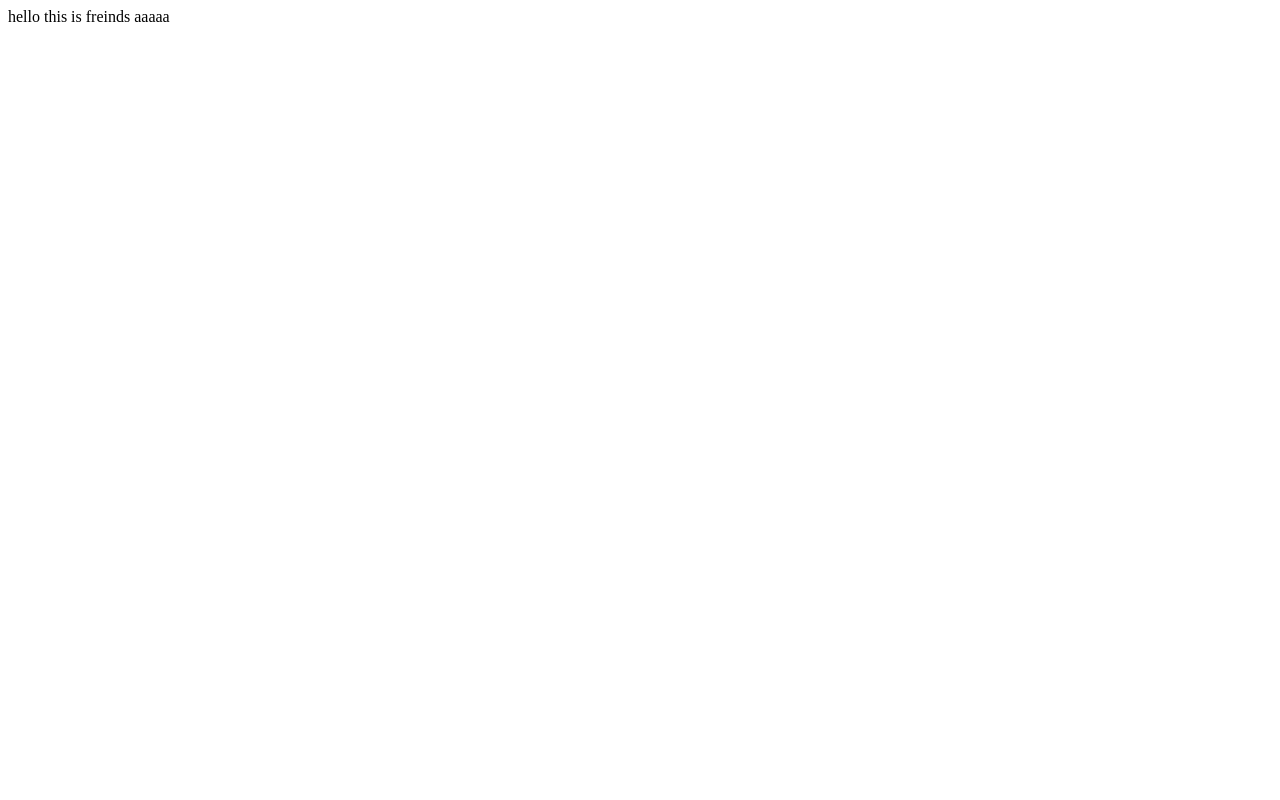
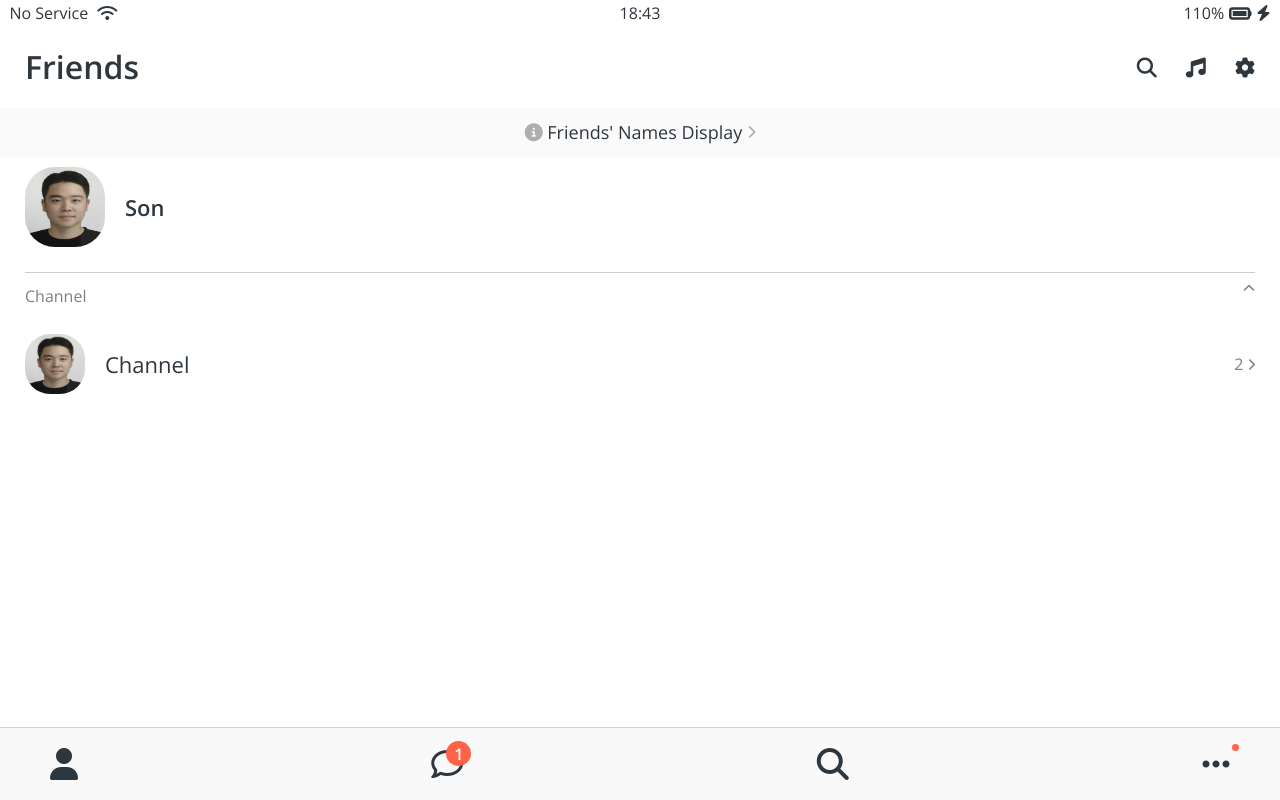
Before and after one commit to potter9733/kokoa-clone-2020, a plain HTML site: page friends.html in a window 1280 px wide. Drawn offline with nearby package versions, Linux system fonts and the light colour scheme.

Commit message:
friendspage

```diff
--- /dev/null
+++ b/css/components/nav-bar.css
@@ -0,0 +1,44 @@
+.nav {
+  position: fixed;
+  bottom: 0;
+  width: 100%;
+  background-color: #f9f9fa;
+  padding: 20px 50px;
+  box-sizing: border-box;
+  border-top: 1px solid rgba(121, 121, 121, 0.3);
+}
+
+.nav__list {
+  display: flex;
+  justify-content: space-between;
+}
+
+.nav__link {
+  position: relative;
+  color: #2e363e;
+}
+
+.nav__notification {
+  background-color: tomato;
+  width: 25px;
+  height: 25px;
+  border-radius: 50%;
+  display: flex;
+  justify-content: center;
+  align-items: center;
+  color: white;
+  font-weight: 600;
+  position: absolute;
+  left: 15px;
+  bottom: 15px;
+}
+
+.nav__sth {
+  width: 7px;
+  height: 7px;
+  border-radius: 50%;
+  background-color: tomato;
+  position: absolute;
+  left: 30px;
+  bottom: 30px;
+}
--- /dev/null
+++ b/css/components/screen-header.css
@@ -0,0 +1,15 @@
+.screen-header {
+  display: flex;
+  justify-content: space-between;
+  align-items: center;
+  padding: 25px;
+}
+
+.screen-header__title {
+  font-size: 32px;
+  font-weight: 600;
+}
+
+.screen-header__icons span {
+  margin-left: 25px;
+}
--- /dev/null
+++ b/css/components/user-component.css
@@ -0,0 +1,45 @@
+.user-component {
+  justify-content: space-between;
+}
+
+.user-component,
+.user-component__column:first-child {
+  display: flex;
+  align-items: center;
+}
+.user-component__avatar {
+  width: 70px;
+  height: 70px;
+  border-radius: 30px;
+  margin-right: 20px;
+}
+.user-component__avatar--xl {
+  width: 80px;
+  height: 80px;
+}
+.user-component__avatar--sm {
+  width: 60px;
+  height: 60px;
+  border-radius: 25px;
+}
+.user-component__avatar--xl {
+  width: 80px;
+  height: 80px;
+}
+.user-component__title {
+  font-weight: 600;
+  font-size: 22px;
+}
+.user-component__subtitle {
+  margin-top: 8px;
+  font-size: 7;
+  color: rgba(0, 0, 0, 0.5);
+}
+
+.user-component__title--not-bold {
+  font-weight: 400;
+}
+
+.user-component__column:last-child {
+  color: rgba(0, 0, 0, 0.5);
+}
--- a/css/reset.css
+++ b/css/reset.css
@@ -126,3 +126,8 @@ table {
 input:focus {
   outline: none;
 }
+
+a {
+  color: inherit;
+  text-decoration: none;
+}
--- /dev/null
+++ b/css/screens/friends.css
@@ -0,0 +1,26 @@
+#friends-display-link {
+  text-align: center;
+  display: block;
+  background-color: #fafafa;
+  padding: 15px 0px;
+  font-size: 18px;
+  margin-bottom: 10px;
+}
+
+#friends-display-link i {
+  color: rgba(0, 0, 0, 0.3);
+}
+.friends-screen {
+  padding: 0px var(--horizontal-space);
+}
+.friends-screen__channel {
+  margin-top: 25px;
+  border-top: 1px solid rgba(0, 0, 0, 0.2);
+  padding-top: 15px;
+}
+.friends-screen__channel-header {
+  margin-bottom: 30px;
+  display: flex;
+  justify-content: space-between;
+  color: rgba(0, 0, 0, 0.5);
+}
--- a/css/styles.css
+++ b/css/styles.css
@@ -5,10 +5,15 @@
 
 /* Components */
 @import "components/status-bar.css";
+@import "components/nav-bar.css";
+@import "components/screen-header.css";
+@import "components/user-component.css";
 
 /* Screens */
 @import "screens/login.css";
+@import "screens/friends.css";
 
 body {
   font-family: "Open Sans", sans-serif;
+  color: #2e363e;
 }
--- a/css/variables.css
+++ b/css/variables.css
@@ -1,3 +1,4 @@
 :root {
   --yellow: #fae100;
+  --horizontal-space: 25px;
 }
--- a/friends.html
+++ b/friends.html
@@ -1 +1,103 @@
-hello this is freinds aaaaa
+<!DOCTYPE html>
+<html lang="en">
+  <head>
+    <link rel="stylesheet" href="css/styles.css" />
+    <meta charset="UTF-8" />
+    <meta name="viewport" content="width=device-width, initial-scale=1.0" />
+    <title>Friends - Kokoa Clone</title>
+  </head>
+  <body>
+    <div class="status-bar">
+      <div class="status-bar__column">
+        <span>No Service</span>
+        <i class="fas fa-wifi"></i>
+      </div>
+      <div class="status-bar__column">
+        <span>18:43</span>
+      </div>
+      <div class="status-bar__column">
+        <span>110%</span>
+        <i class="fas fa-battery-full fa-lg"></i>
+        <i class="fas fa-bolt"></i>
+      </div>
+    </div>
+
+<header class="screen-header">
+    <h1 class="screen-header__title">Friends</h1>
+    <div class="screen-header__icons">
+        <span><i class="fas fa-search fa-lg"></i></span>
+        <span><i class="fas fa-music fa-lg"></i></span>
+        <span><i class="fas fa-cog fa-lg"></i></span>
+    </div>
+</header>
+
+<a id="friends-display-link">
+    <i class="fas fa-info-circle"></i>
+    Friends' Names Display
+    <i class="fas fa-chevron-right fa-xs"></i>
+</a>
+
+<main class="friends-screen">
+<div class="user-component">
+    <div class="user-component__column">
+        <img src="screenshots/KakaoTalk_20171209_140602573.jpg"
+         class="user-component__avatar user-component__avatar--xl"/>
+        <div class="user-component__text">
+            <h4 class="user-component__title">Son</h4>
+            <!--<h6 class="user-component__subtitle">whatever</h6>-->
+        </div>
+    </div>
+    <div class="user-component__column"></div>
+</div>
+<div class="friends-screen__channel">
+    <div class="friends-screen__channel-header">
+        <span>Channel</span>
+        <i class="fas fa-chevron-up fa-xs"></i>
+    </div>
+        <div class="user-component">
+            <div class="user-component__column">
+                <img src="screenshots/KakaoTalk_20171209_140602573.jpg"
+                 class="user-component__avatar user-component__avatar--sm"/>
+                <div class="user-component__text">
+                    <h4 class="user-component__title user-component__title--not-bold">Channel</h4>
+                    <!--<h6 class="user-component__subtitle">whatever</h6>-->
+                </div>
+            </div>
+            <div class="user-component__column">
+                <span>2</span>
+                <i class="fas fa-chevron-right fa-xs"></i>
+            </div>
+
+        </div>
+
+</div>
+</main>
+    <nav class="nav">
+        <ul class="nav__list">
+          <li class="nav__btn">
+            <a class="nav__link href="friends.html">
+                <i class="fas fa-user fa-2x"></i>
+            </a>
+          </li>
+          <li>
+            <a class="nav__link href="#">
+                <span class="nav__notification">1</span>
+                <i class="far fa-comment fa-2x"></i></a>
+          </li>
+          <li>
+            <a class="nav__link href="#"><i class="fas fa-search fa-2x"></i></a>
+          </li>
+          <li>
+              <a class="nav__link href="#">
+                <div class="nav__sth"></div>
+                <i class="fas fa-ellipsis-h fa-2x"></i></a>
+          </li>
+        </ul>
+      </nav>
+
+    <script
+      src="https://kit.fontawesome.com/6478f529f2.js"
+      crossorigin="anonymous"
+    ></script>
+  </body>
+</html>
```
Also changed, not shown: screenshots/KakaoTalk_20171209_140602573.jpg (added).
